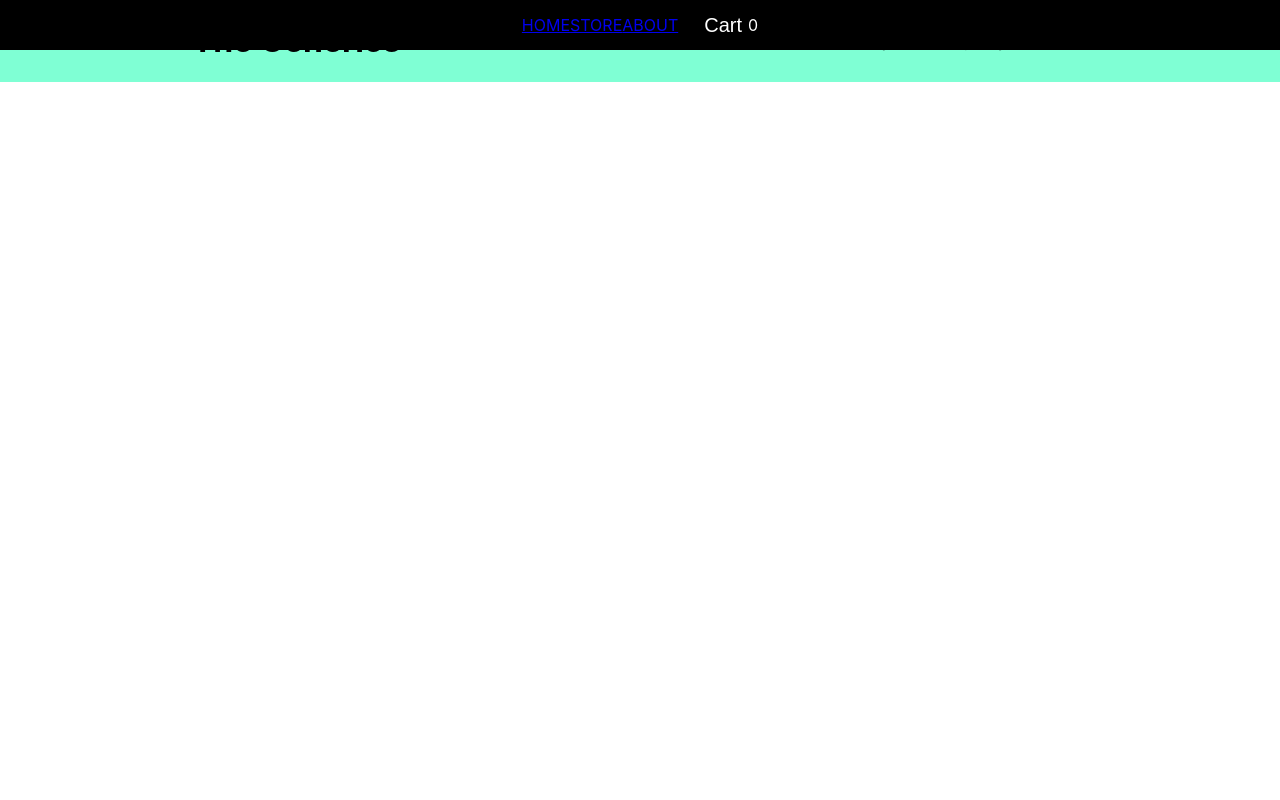
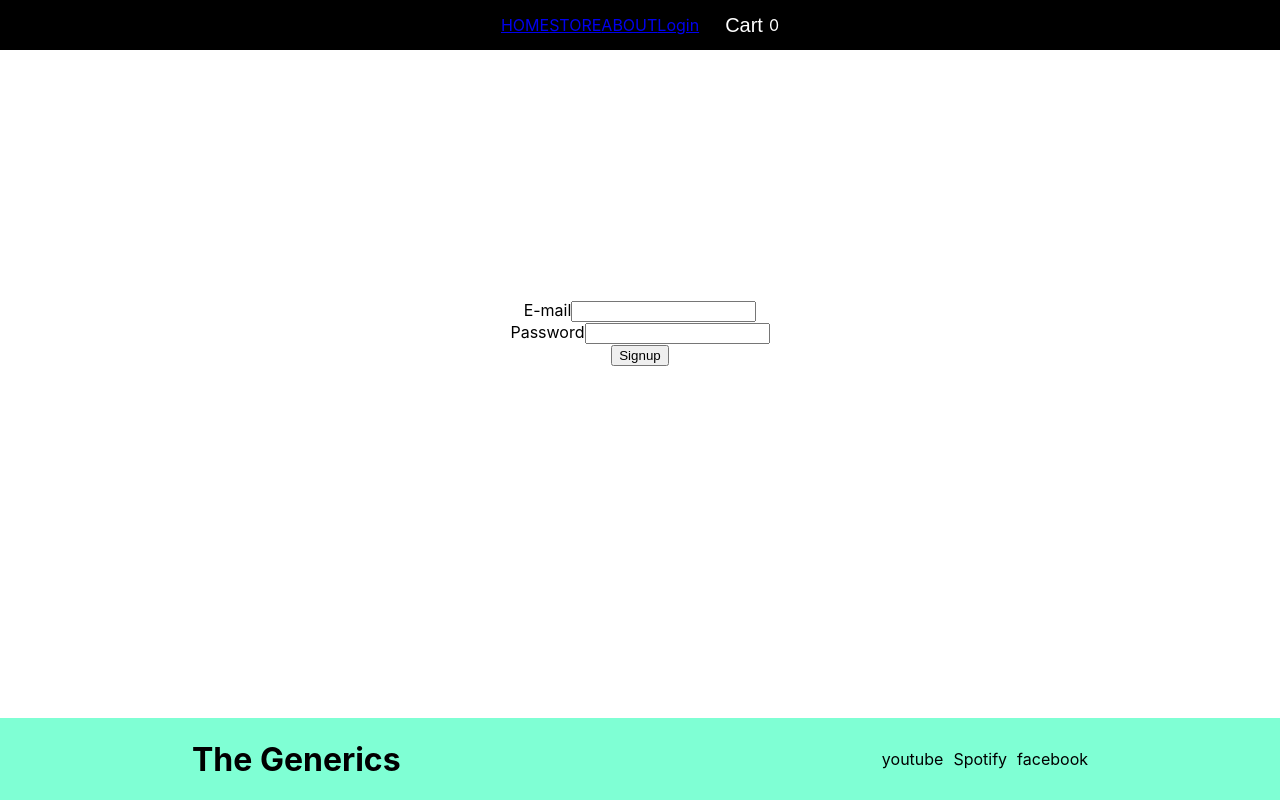
Before and after one commit to FerazAhmad1/E-commerce, a React (Create React App) app: page /login in a window 1280 px wide. Built offline with nearby package versions, Linux system fonts and the light colour scheme.

Commit message:
added login/signup method

```diff
--- a/src/App.js
+++ b/src/App.js
@@ -10,6 +10,7 @@ import About from "./Components/About";
 import Home from "./Components/Home";
 import ContactUs from "./Components/ContactUs";
 import ProductDetail from "./Components/ProductDetail";
+import Login from "./Components/Login";
 
 const productsArr = [
   {
@@ -101,6 +102,7 @@ function App() {
               </React.Fragment>
             }
           />
+          <Route path="login" element={<Login />} />
         </Routes>
 
         <Footer />
--- /dev/null
+++ b/src/Components/Auth.js
@@ -0,0 +1,28 @@
+import React, { useContext, useState } from "react";
+
+const AuthContext = React.createContext(null);
+
+export const AuthProvider = ({ children }) => {
+  const [token, setToken] = useState(null);
+  const userLoggedin = !!token;
+  console.log(userLoggedin);
+  const login = (token) => {
+    setToken(token);
+  };
+  const logOut = () => {
+    setToken(null);
+  };
+  const contextValue = {
+    isLoggedin: userLoggedin,
+    login: login,
+    logout: logOut,
+  };
+
+  return (
+    <AuthContext.Provider value={contextValue}>{children}</AuthContext.Provider>
+  );
+};
+
+export const useAuth = () => {
+  return useContext(AuthContext);
+};
--- a/src/Components/Header.js
+++ b/src/Components/Header.js
@@ -1,21 +1,33 @@
-import React ,{useContext} from 'react'
-import Button from './Button'
-import classes from './Header.module.css'
-import Context from '../store/Cart-Context'
-import {  NavLink } from 'react-router-dom'
+import React, { useContext } from "react";
+import Button from "./Button";
+import classes from "./Header.module.css";
+import Context from "../store/Cart-Context";
+import { NavLink, useNavigate } from "react-router-dom";
+import { useAuth } from "./Auth";
 
 const Header = () => {
-  const ctx = useContext(Context)
-
+  const ctx = useContext(Context);
+  const auth = useAuth();
+  const navigate = useNavigate();
+  console.log(auth);
+  const logOutHandler = () => {
+    navigate("/");
+    auth.logout();
+  };
   return (
     <div className={classes.header}>
-         <NavLink to={''}>HOME</NavLink>
-         <NavLink to={'/store'}>STORE</NavLink>
-        <NavLink to='/about' >ABOUT</NavLink>
-       <Button>Cart</Button>
-       <span>{ctx.totalAmount}</span>
+      <NavLink to={""}>HOME</NavLink>
+      <NavLink to={"/store"}>STORE</NavLink>
+      <NavLink to="/about">ABOUT</NavLink>
+      {!auth.isLoggedin ? (
+        <NavLink to="/login">Login</NavLink>
+      ) : (
+        <button onClick={logOutHandler}>LogOut</button>
+      )}
+      <Button>Cart</Button>
+      <span>{ctx.totalAmount}</span>
     </div>
-  )
-}
+  );
+};
 
-export default Header
+export default Header;
--- /dev/null
+++ b/src/Components/Login.js
@@ -0,0 +1,94 @@
+import React, { useRef, useState } from "react";
+import { json, useNavigate } from "react-router-dom";
+import { useAuth } from "./Auth";
+import classes from "./Login.module.css";
+
+const Login = () => {
+  const passwordRef = useRef();
+  const emailRef = useRef();
+  const auth = useAuth();
+  const navigate = useNavigate();
+  console.log(auth);
+  const [login, setLogin] = useState(false);
+  const loginHandler = async (e) => {
+    e.preventDefault();
+    console.log();
+    const enterEmail = emailRef.current.value;
+    const enterPassword = passwordRef.current.value;
+    const user = {
+      email: enterEmail,
+      password: enterPassword,
+      returnSecureToken: true,
+    };
+    if (!login) {
+      try {
+        const response = await fetch(
+          "https://identitytoolkit.googleapis.com/v1/accounts:signInWithPassword?key= AIzaSyBY2ZOld6RQzrDfu1fT3pIBE-Jm5Y1icyU",
+          {
+            method: "POST",
+            body: JSON.stringify(user),
+            headers: {
+              "Content-Type": "application/json",
+            },
+          }
+        );
+        console.log("yes");
+        console.log(response);
+        const data = await response.json();
+        if (response.ok) {
+          console.log(data.idToken);
+          auth.login(data.idToken);
+          console.log(auth);
+          navigate("/store");
+        }
+        console.log(data);
+      } catch (error) {
+        console.log(error);
+      }
+    } else {
+      console.log(user.passsword);
+      console.log(user);
+      try {
+        const response = await fetch(
+          "https://identitytoolkit.googleapis.com/v1/accounts:signUp?key=AIzaSyBY2ZOld6RQzrDfu1fT3pIBE-Jm5Y1icyU",
+          {
+            method: "POST",
+            body: JSON.stringify(user),
+            headers: {
+              "Content-Type": "application/json",
+            },
+          }
+        );
+        console.log(response);
+        const data = await response.json();
+        if (response.ok) {
+        }
+      } catch (error) {
+        console.log(error);
+      }
+    }
+  };
+
+  const modeHandler = () => {
+    setLogin((prevState) => !prevState);
+  };
+
+  return (
+    <div className={classes.login}>
+      <form onSubmit={loginHandler}>
+        <div>
+          <label>E-mail</label>
+          <input type="text" ref={emailRef} />
+        </div>
+        <div>
+          <label>Password</label>
+          <input type="text" ref={passwordRef} />
+        </div>
+
+        <button onClick={modeHandler}>{login ? "Login" : "Signup"}</button>
+      </form>
+    </div>
+  );
+};
+
+export default Login;
--- /dev/null
+++ b/src/Components/Login.module.css
@@ -0,0 +1,4 @@
+.login {
+    flex: 1;
+    margin-top:300px
+}
--- a/src/index.js
+++ b/src/index.js
@@ -1,17 +1,19 @@
-import React from 'react';
-import ReactDOM from 'react-dom/client';
-import './index.css';
-import App from './App';
-import reportWebVitals from './reportWebVitals';
-import { BrowserRouter } from 'react-router-dom';
+import React from "react";
+import ReactDOM from "react-dom/client";
+import "./index.css";
+import App from "./App";
+import reportWebVitals from "./reportWebVitals";
+import { BrowserRouter } from "react-router-dom";
+import { AuthProvider } from "./Components/Auth";
 
-const root = ReactDOM.createRoot(document.getElementById('root'));
+const root = ReactDOM.createRoot(document.getElementById("root"));
 root.render(
   <React.StrictMode>
-    <BrowserRouter>
-    <App />
-    </BrowserRouter>
-
+    <AuthProvider>
+      <BrowserRouter>
+        <App />
+      </BrowserRouter>
+    </AuthProvider>
   </React.StrictMode>
 );
 
--- a/src/store/Cart-Context.js
+++ b/src/store/Cart-Context.js
@@ -1,11 +1,13 @@
-import React, { createContext } from 'react'
-import  ReactDOM  from 'react-dom'
-
+import React, { createContext } from "react";
+import ReactDOM from "react-dom";
 
 const Context = React.createContext({
-    items:[],
-    totalAmount:0,
-    addItem:()=>{},
-    removeItem:()=>{}
+  items: [],
+  totalAmount: 0,
+  addItem: () => {},
+  removeItem: () => {},
+  login: () => {},
+  logout: () => {},
+  isLoggedin: false,
 });
 export default Context;
--- a/src/store/CartContextProvider.js
+++ b/src/store/CartContextProvider.js
@@ -1,50 +1,54 @@
 import Context from "./Cart-Context";
 
-import React, { useReducer } from 'react'
-const defaultState={
-    items:[],
-    totalAmount:0
-}
-const cartReducer = (state,action)=>{
-    let updateItems
-    let updateAmount
-    console.log(state)
-    if(action.type==='ADD'){
-        const findIndex = state.items.findIndex((item)=>item.id===action.item.id)
+import React, { useReducer } from "react";
+const defaultState = {
+  items: [],
+  totalAmount: 0,
+};
+const cartReducer = (state, action) => {
+  let updateItems;
+  let updateAmount;
+  console.log(state);
+  if (action.type === "ADD") {
+    const findIndex = state.items.findIndex(
+      (item) => item.id === action.item.id
+    );
 
+    updateItems = state.items.concat(action.item);
+    updateAmount = state.totalAmount + 1;
+    return {
+      items: updateItems,
+      totalAmount: updateAmount,
+    };
+  }
 
-
-         updateItems=   state.items.concat(action.item)
-         updateAmount =state.totalAmount+1
-         return {
-            items:updateItems,
-            totalAmount:updateAmount,
-          };
-    }
-
-  return defaultState
-}
+  return defaultState;
+};
 
 const CartContextProvider = (props) => {
-      const [cartSatae,dispatch]  =  useReducer(cartReducer,defaultState)
-    const cartItemToHandler = (product)=>{
-        dispatch({type:'ADD',item:product,})
-    }
-    const removeItemFromCart = (id)=>{
-        dispatch({type:'REMOVE',id:id})
-    }
-    const contextValue = {
-        items:cartSatae.items,
-        totalAmount:cartSatae.totalAmount,
-        addItem:cartItemToHandler,
-        removeItem:removeItemFromCart
-    }
+  const [cartSatae, dispatch] = useReducer(cartReducer, defaultState);
+  const cartItemToHandler = (product) => {
+    dispatch({ type: "ADD", item: product });
+  };
+  const removeItemFromCart = (id) => {
+    dispatch({ type: "REMOVE", id: id });
+  };
+  const loginHandler = (token) => {
+    dispatch({ type: "login", token: token });
+  };
+
+  const contextValue = {
+    items: cartSatae.items,
+    totalAmount: cartSatae.totalAmount,
+    addItem: cartItemToHandler,
+    removeItem: removeItemFromCart,
+    login: loginHandler,
+
+    isLoggedin: false,
+  };
   return (
+    <Context.Provider value={contextValue}>{props.children}</Context.Provider>
+  );
+};
 
-    <Context.Provider value = {contextValue} >
-        {props.children}
-    </Context.Provider>
-  )
-}
-
-export default CartContextProvider
+export default CartContextProvider;
```
